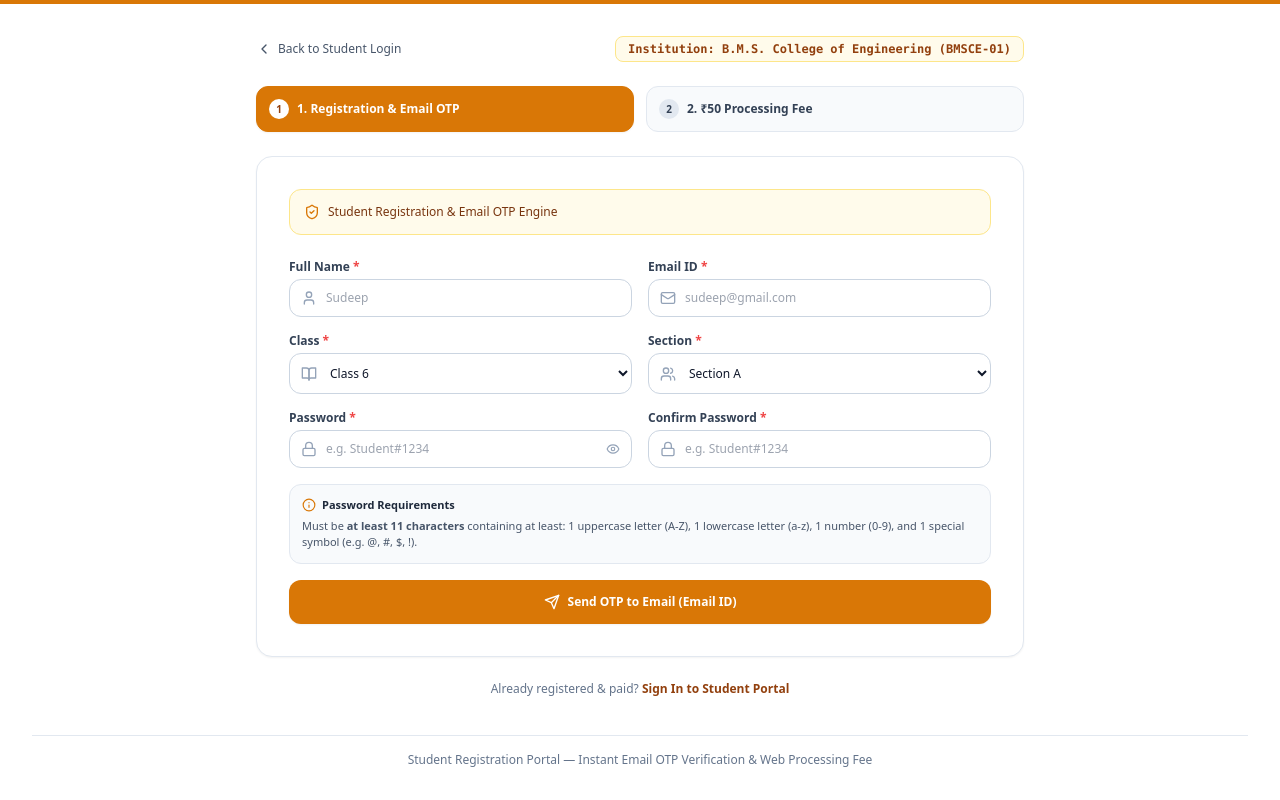
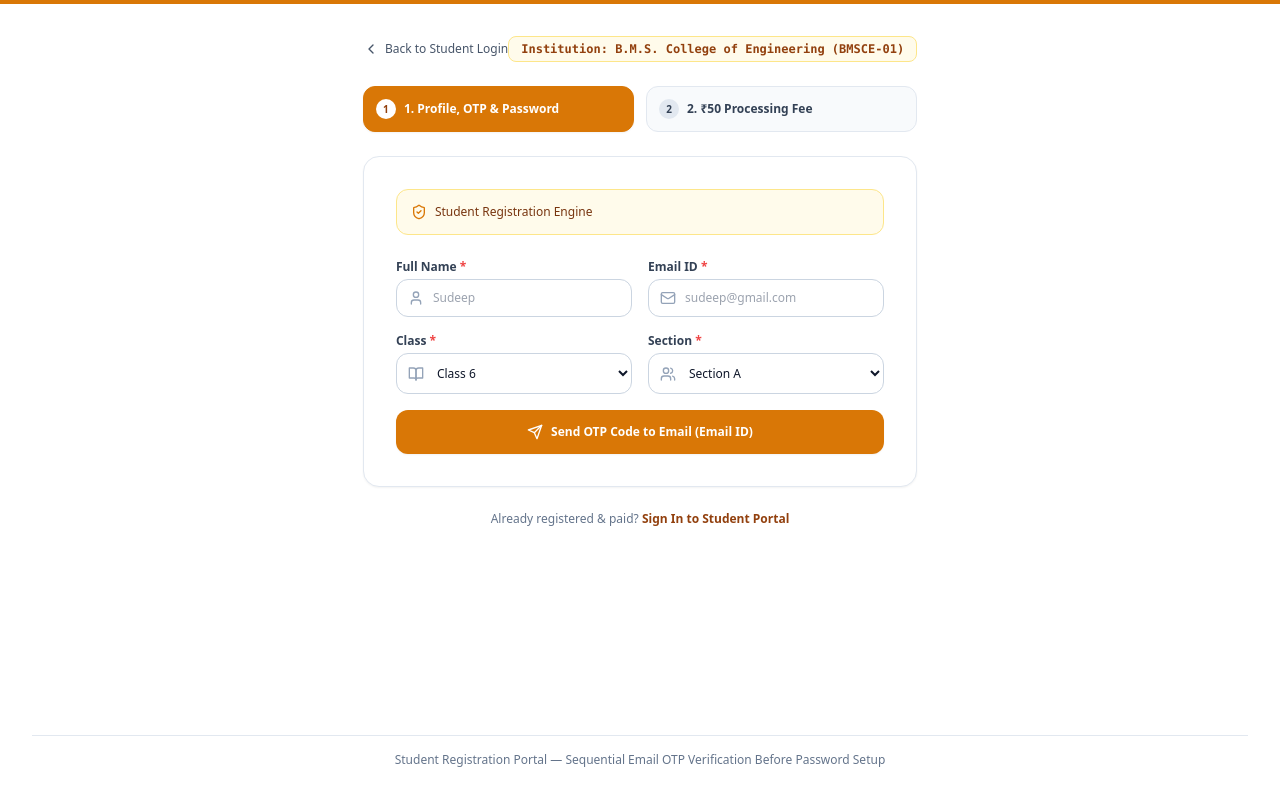
Before and after one commit to S-progresser/Projectt, a Next.js app: page /institution/bmsce/student/register in a window 1280 px wide. Built offline with nearby package versions, Linux system fonts and the light colour scheme.

Commit message:
Require Email OTP verification before unlocking password setup fields

```diff
--- a/app/institution/[slug]/student/register/page.jsx
+++ b/app/institution/[slug]/student/register/page.jsx
@@ -21,7 +21,6 @@ import {
   Users,
   Lock,
   Info,
-  KeyRound,
   Send,
   CheckCheck
 } from 'lucide-react';
@@ -34,7 +33,7 @@ function StudentRegisterContent() {
   const slug = params?.slug || 'bmsce';
 
   const [institution, setInstitution] = useState(null);
-  const [step, setStep] = useState(1); // 1: Registration Form & OTP, 2: ₹50 QR Fee
+  const [step, setStep] = useState(1); // 1: Profile & OTP & Password Setup, 2: ₹50 QR Fee
 
   const [formData, setFormData] = useState({
     name: '',
@@ -50,8 +49,12 @@ function StudentRegisterContent() {
     autoApprove: true
   });
 
-  // OTP Verification States
-  const [otpSent, setOtpSent] = useState(false);
+  // Sequential Step 1 States:
+  // subStep 1: Fill Name, Email, Class, Section -> Send OTP
+  // subStep 2: Enter & Verify 6-digit OTP
+  // subStep 3: Setup Password & Confirm Password (Unlocked after OTP verified)
+  const [subStep, setSubStep] = useState(1);
+
   const [generatedOtp, setGeneratedOtp] = useState('');
   const [userEnteredOtp, setUserEnteredOtp] = useState('');
   const [isEmailVerified, setIsEmailVerified] = useState(false);
@@ -96,34 +99,30 @@ function StudentRegisterContent() {
     return null;
   };
 
-  const handleSendOtp = () => {
+  // Phase 1: Send OTP to Email
+  const handleSendOtp = (e) => {
+    e.preventDefault();
     setErrorMessage('');
     setOtpError('');
 
     if (!formData.name.trim()) return setErrorMessage('Full Name is required.');
     if (!formData.email.trim()) return setErrorMessage('Email ID is required.');
     if (!/\S+@\S+\.\S+/.test(formData.email)) return setErrorMessage('Please enter a valid Email ID.');
-
-    // Strict Password Validation
-    const pwdErr = validatePasswordRequirements(formData.password);
-    if (pwdErr) {
-      return setErrorMessage(pwdErr);
-    }
-
-    if (formData.password !== formData.confirmPassword) {
-      return setErrorMessage('Passwords do not match.');
-    }
+    if (!formData.studentClass.trim()) return setErrorMessage('Class is required.');
+    if (!formData.section.trim()) return setErrorMessage('Section is required.');
 
     // Generate 6-digit random OTP
     const code = Math.floor(100000 + Math.random() * 900000).toString();
     setGeneratedOtp(code);
-    setOtpSent(true);
-    setSuccessMessage(`OTP Sent successfully to ${formData.email}`);
+    setSubStep(2);
+    setSuccessMessage(`OTP Code sent to ${formData.email}`);
   };
 
+  // Phase 2: Verify OTP Code
   const handleVerifyOtp = (e) => {
     e.preventDefault();
     setOtpError('');
+    setErrorMessage('');
 
     if (!userEnteredOtp.trim()) {
       return setOtpError('Please enter the 6-digit OTP code sent to your email.');
@@ -134,7 +133,23 @@ function StudentRegisterContent() {
     }
 
     setIsEmailVerified(true);
-    setSuccessMessage(`Email ${formData.email} verified successfully!`);
+    setSubStep(3); // Unlock Password Setup Phase
+    setSuccessMessage(`Email ${formData.email} verified! Please set up your password.`);
+  };
+
+  // Phase 3: Set Password & Proceed to ₹50 Fee
+  const handlePasswordSubmit = (e) => {
+    e.preventDefault();
+    setErrorMessage('');
+
+    const pwdErr = validatePasswordRequirements(formData.password);
+    if (pwdErr) {
+      return setErrorMessage(pwdErr);
+    }
+
+    if (formData.password !== formData.confirmPassword) {
+      return setErrorMessage('Passwords do not match.');
+    }
 
     if (!formData.rollNo) {
       setFormData(prev => ({
@@ -144,15 +159,6 @@ function StudentRegisterContent() {
     }
 
     setStep(2);
-  };
-
-  const handleStep1Next = (e) => {
-    e.preventDefault();
-    if (!isEmailVerified) {
-      handleSendOtp();
-    } else {
-      setStep(2);
-    }
   };
 
   const handlePaymentSubmit = async (e) => {
@@ -234,7 +240,7 @@ function StudentRegisterContent() {
           }`}>
             1
           </div>
-          <span>1. Registration & Email OTP</span>
+          <span>1. Profile, OTP & Password</span>
         </div>
 
         <div className={`p-3 rounded-xl border flex items-center space-x-2 transition-all ${
@@ -256,7 +262,7 @@ function StudentRegisterContent() {
         <div className="mb-6 p-3.5 rounded-xl bg-amber-50 border border-amber-200 flex items-center justify-between text-xs text-amber-900 font-medium">
           <div className="flex items-center space-x-2">
             <ShieldCheck className="w-4 h-4 text-amber-600 flex-shrink-0" />
-            <span>Student Registration & Email OTP Engine</span>
+            <span>Student Registration Engine</span>
           </div>
         </div>
 
@@ -274,9 +280,13 @@ function StudentRegisterContent() {
           </div>
         )}
 
-        {/* STEP 1: INITIAL REGISTRATION FORM */}
+        {/* STEP 1 */}
         {step === 1 && (
-          <form onSubmit={handleStep1Next} className="space-y-4">
+          <div className="space-y-6">
+
+            {/* PHASE 1: FILL DETAILS & SEND OTP */}
+            {subStep === 1 && (
+              <form onSubmit={handleSendOtp} className="space-y-4">
                 <div className="grid grid-cols-1 md:grid-cols-2 gap-4 text-xs">
                   {/* Full Name */}
                   <div>
@@ -310,17 +320,11 @@ function StudentRegisterContent() {
                       <input
                         type="email"
                         required
-                    disabled={isEmailVerified || otpSent}
                         value={formData.email}
                         onChange={(e) => setFormData({ ...formData, email: e.target.value })}
                         placeholder="sudeep@gmail.com"
-                    className="w-full pl-9 pr-3 py-2.5 text-xs rounded-xl border border-slate-300 bg-white text-slate-900 focus:outline-none focus:ring-2 focus:ring-amber-500 disabled:bg-slate-100"
+                        className="w-full pl-9 pr-3 py-2.5 text-xs rounded-xl border border-slate-300 bg-white text-slate-900 focus:outline-none focus:ring-2 focus:ring-amber-500"
                       />
-                  {isEmailVerified && (
-                    <div className="absolute inset-y-0 right-0 pr-3 flex items-center text-emerald-600 font-bold text-[10px]">
-                      Verified ✅
-                    </div>
-                  )}
                     </div>
                   </div>
 
@@ -367,11 +371,94 @@ function StudentRegisterContent() {
                       </select>
                     </div>
                   </div>
+                </div>
 
+                <button
+                  type="submit"
+                  className="w-full py-3.5 px-4 rounded-xl bg-amber-600 hover:bg-amber-700 text-white font-semibold text-xs shadow-sm flex items-center justify-center space-x-2 transition-all mt-4"
+                >
+                  <Send className="w-4 h-4" />
+                  <span>Send OTP Code to Email ({formData.email || 'Email ID'})</span>
+                </button>
+              </form>
+            )}
+
+            {/* PHASE 2: VERIFY OTP CODE */}
+            {subStep === 2 && (
+              <form onSubmit={handleVerifyOtp} className="space-y-4">
+                <div className="p-5 rounded-2xl bg-indigo-50 border-2 border-indigo-200 space-y-4">
+                  <div className="flex items-center justify-between">
+                    <div className="flex items-center space-x-2 text-indigo-900 font-bold text-xs">
+                      <Mail className="w-4 h-4 text-indigo-600" />
+                      <span>OTP Sent to {formData.email}</span>
+                    </div>
+                    <button
+                      type="button"
+                      onClick={() => setUserEnteredOtp(generatedOtp)}
+                      className="text-[10px] font-bold text-indigo-700 bg-indigo-100 border border-indigo-300 px-2 py-0.5 rounded hover:bg-indigo-200"
+                    >
+                      Auto-fill OTP ({generatedOtp})
+                    </button>
+                  </div>
+
+                  <div className="text-xs text-slate-600">
+                    Enter the 6-digit OTP code sent to <strong>{formData.email}</strong> to verify your email before setting up your password:
+                  </div>
+
+                  {otpError && (
+                    <div className="p-2.5 rounded-lg bg-red-50 text-red-700 border border-red-200 text-xs font-semibold">
+                      {otpError}
+                    </div>
+                  )}
+
+                  <div className="space-y-3">
+                    <input
+                      type="text"
+                      maxLength={6}
+                      value={userEnteredOtp}
+                      onChange={(e) => setUserEnteredOtp(e.target.value)}
+                      placeholder="Enter 6-digit OTP (e.g. 582914)"
+                      className="w-full px-4 py-3 text-base font-mono font-bold tracking-widest text-center rounded-xl border border-indigo-300 bg-white text-indigo-950 focus:outline-none focus:ring-2 focus:ring-indigo-600"
+                    />
+
+                    <div className="flex items-center space-x-3">
+                      <button
+                        type="button"
+                        onClick={() => setSubStep(1)}
+                        className="px-4 py-3 bg-slate-100 hover:bg-slate-200 text-slate-700 text-xs font-semibold rounded-xl"
+                      >
+                        Edit Profile / Email
+                      </button>
+
+                      <button
+                        type="submit"
+                        className="flex-1 py-3 bg-indigo-600 hover:bg-indigo-700 text-white text-xs font-bold rounded-xl shadow-sm flex items-center justify-center space-x-1.5 transition-all"
+                      >
+                        <CheckCheck className="w-4 h-4" />
+                        <span>Verify OTP & Unlock Password Setup</span>
+                      </button>
+                    </div>
+                  </div>
+                </div>
+              </form>
+            )}
+
+            {/* PHASE 3: SET PASSWORD & CONFIRM PASSWORD (UNLOCKED AFTER OTP VERIFICATION) */}
+            {subStep === 3 && (
+              <form onSubmit={handlePasswordSubmit} className="space-y-4 animate-fadeIn">
+                <div className="p-3.5 rounded-xl bg-emerald-50 border border-emerald-200 text-emerald-800 text-xs font-bold flex items-center justify-between">
+                  <div className="flex items-center space-x-2">
+                    <CheckCircle2 className="w-4 h-4 text-emerald-600" />
+                    <span>Email Verified ({formData.email}) ✅</span>
+                  </div>
+                  <span className="text-[10px] text-emerald-700 font-mono">OTP Verified</span>
+                </div>
+
+                <div className="grid grid-cols-1 md:grid-cols-2 gap-4 text-xs">
                   {/* Password */}
                   <div>
                     <label className="block font-semibold text-slate-700 mb-1">
-                  Password <span className="text-red-500">*</span>
+                      Setup Password <span className="text-red-500">*</span>
                     </label>
                     <div className="relative">
                       <div className="absolute inset-y-0 left-0 pl-3 flex items-center pointer-events-none text-slate-400">
@@ -425,64 +512,17 @@ function StudentRegisterContent() {
                   <p>Must be <strong>at least 11 characters</strong> containing at least: 1 uppercase letter (A-Z), 1 lowercase letter (a-z), 1 number (0-9), and 1 special symbol (e.g. @, #, $, !).</p>
                 </div>
 
-            {/* OTP VERIFICATION MODAL / CONTAINER */}
-            {otpSent && !isEmailVerified && (
-              <div className="p-5 rounded-2xl bg-indigo-50 border-2 border-indigo-200 space-y-3 animate-fadeIn">
-                <div className="flex items-center justify-between">
-                  <div className="flex items-center space-x-2 text-indigo-900 font-bold text-xs">
-                    <Mail className="w-4 h-4 text-indigo-600" />
-                    <span>Email OTP Verification Sent to {formData.email}</span>
-                  </div>
-                  <button
-                    type="button"
-                    onClick={() => setUserEnteredOtp(generatedOtp)}
-                    className="text-[10px] font-bold text-indigo-700 bg-indigo-100 border border-indigo-300 px-2 py-0.5 rounded hover:bg-indigo-200"
-                  >
-                    Auto-fill OTP ({generatedOtp})
-                  </button>
-                </div>
-
-                <div className="text-xs text-slate-600">
-                  Enter the 6-digit OTP code sent to your email ID <strong>{formData.email}</strong> to verify your account:
-                </div>
-
-                {otpError && (
-                  <div className="p-2.5 rounded-lg bg-red-50 text-red-700 border border-red-200 text-xs font-semibold">
-                    {otpError}
-                  </div>
-                )}
-
-                <div className="flex items-center space-x-3">
-                  <input
-                    type="text"
-                    maxLength={6}
-                    value={userEnteredOtp}
-                    onChange={(e) => setUserEnteredOtp(e.target.value)}
-                    placeholder="Enter 6-digit OTP (e.g. 582914)"
-                    className="flex-1 px-4 py-2.5 text-sm font-mono font-bold tracking-widest text-center rounded-xl border border-indigo-300 bg-white text-indigo-950 focus:outline-none focus:ring-2 focus:ring-indigo-600"
-                  />
-                  <button
-                    type="button"
-                    onClick={handleVerifyOtp}
-                    className="px-5 py-2.5 bg-indigo-600 hover:bg-indigo-700 text-white text-xs font-bold rounded-xl shadow-sm flex items-center space-x-1.5 transition-all"
-                  >
-                    <CheckCheck className="w-4 h-4" />
-                    <span>Verify OTP & Proceed</span>
-                  </button>
-                </div>
-              </div>
-            )}
-
-            {!otpSent && (
                 <button
                   type="submit"
                   className="w-full py-3.5 px-4 rounded-xl bg-amber-600 hover:bg-amber-700 text-white font-semibold text-xs shadow-sm flex items-center justify-center space-x-2 transition-all mt-4"
                 >
-                <Send className="w-4 h-4" />
-                <span>Send OTP to Email ({formData.email || 'Email ID'})</span>
+                  <span>Set Password & Proceed to ₹50 Processing Fee</span>
+                  <ArrowRight className="w-4 h-4" />
                 </button>
+              </form>
             )}
-          </form>
+
+          </div>
         )}
 
         {/* STEP 2: QR CODE PAYMENT FOR ₹50 WEB PROCESSING FEE */}
@@ -599,7 +639,7 @@ export default function StudentRegistrationPage() {
       </Suspense>
 
       <footer className="mt-8 pt-4 border-t border-slate-200 text-center text-xs text-slate-500">
-        Student Registration Portal — Instant Email OTP Verification & Web Processing Fee
+        Student Registration Portal — Sequential Email OTP Verification Before Password Setup
       </footer>
     </div>
   );
```
Lines whose indentation alone changed are shown as unchanged.
